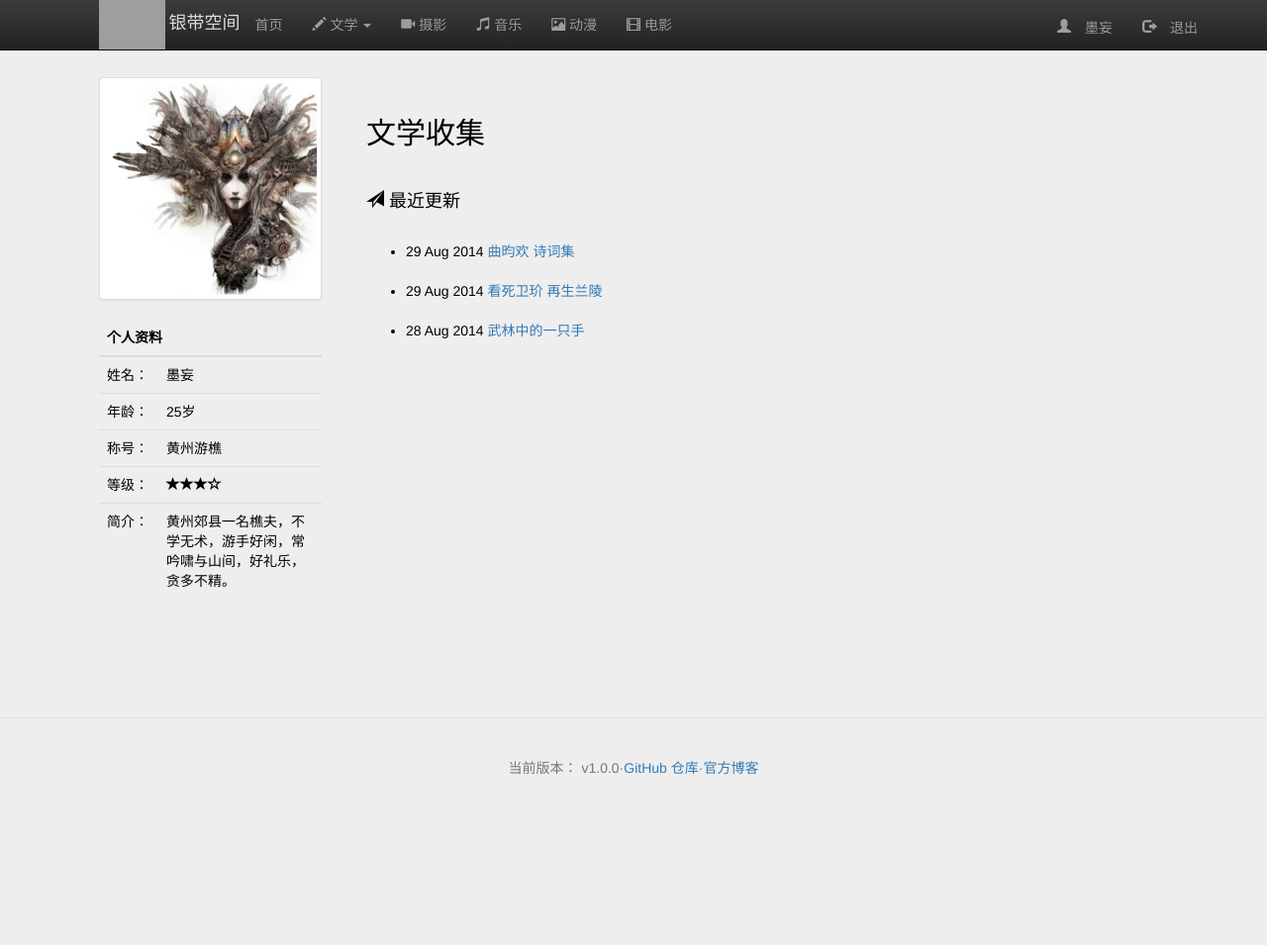
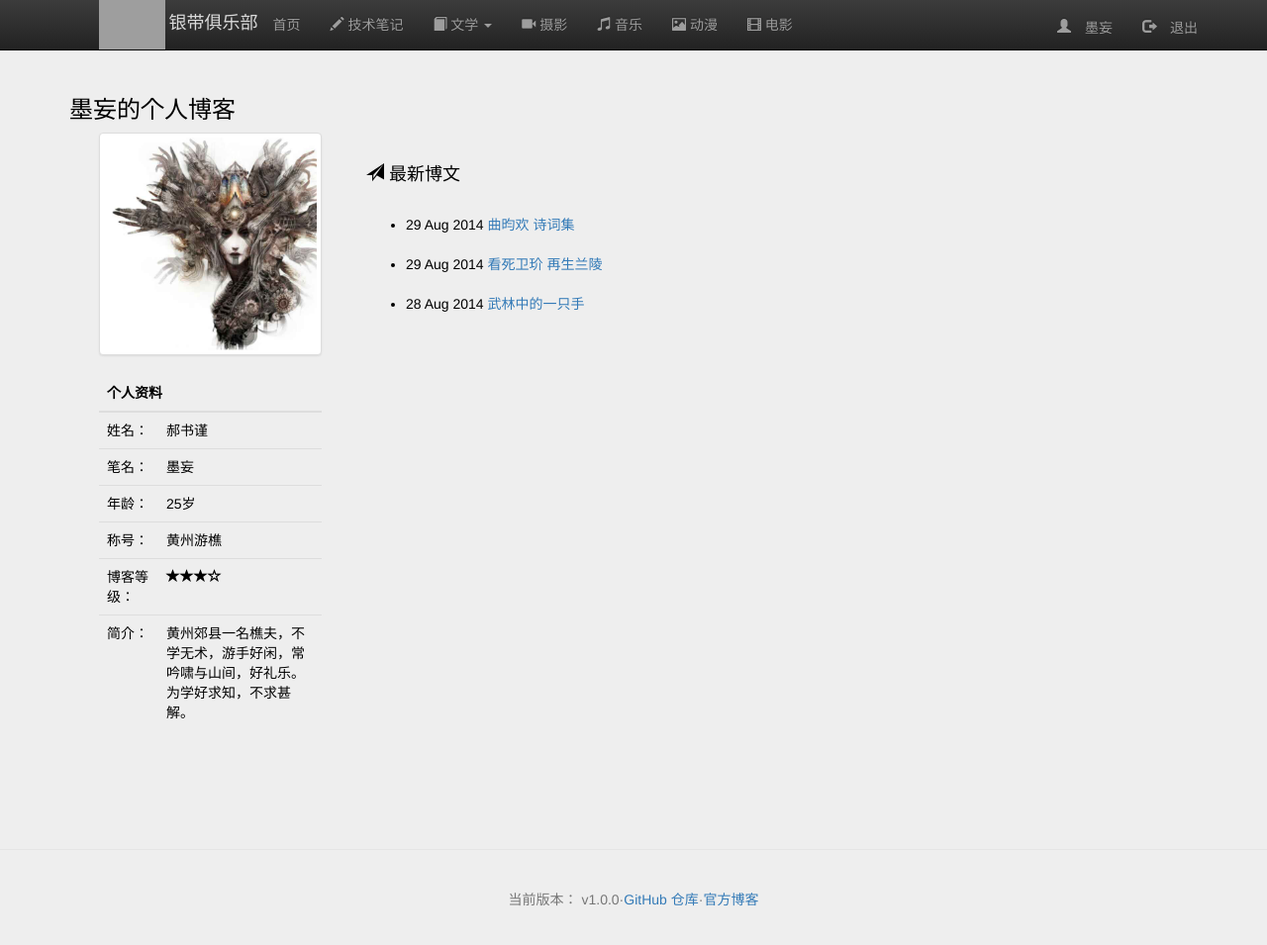
Before and after one commit to BravenHao/blog.indite.club, a Jekyll site: the page built from index.html, in a window 1280 px wide and 1012 px high. Shown: the top 955 px of the window at 99% size. Built offline with Jekyll 4.4.1, drawn with Linux system fonts in a browser that asks for light colours; nearby versions of some CDN libraries; comment, search, counter and statistics services are not loaded; grey boxes are pictures that could not be loaded.

Commit message:
new update

```diff
--- a/_includes/banner.html
+++ b/_includes/banner.html
@@ -1,17 +1,19 @@
 <header role="banner" class="navbar navbar-inverse navbar-fixed-top bs-docs-nav">
 	<div class="navbar-header" style="margin-left:100px;">
 		<a href="http://www.indite.club/" target="_blank" title="银带空间"><img src="/resources/images/logo.png" height="50px"></a>
-		<span style="color:rgb(219, 219, 219);;font-size: 18px;height: 50px;line-height: 20px;">银带空间</span>
+		<span style="color:rgb(219, 219, 219);;font-size: 18px;height: 50px;line-height: 20px;">银带俱乐部 </span>
 			</div>
 	<div class="container bs-docs-container">
 		<nav role="navigation" class="collapse navbar-collapse bs-navbar-collapse">
 						<ul class="nav navbar-nav" style="float: left;">
 							<li ><a  href="http://blog.indite.club/">首页</a>
 									</li>
-							<li class="dropdown"><a data-toggle="dropdown" href="#"><span class="glyphicon glyphicon-pencil"></span> 文学 <span class="caret"></span></a>
+							<li ><a  href="http://blog.indite.club/"><span class="glyphicon glyphicon-pencil"></span> 技术笔记</a></li>
+							<li class="dropdown"><a data-toggle="dropdown" href="#"><span class="glyphicon glyphicon-book"></span> 文学 <span class="caret"></span></a>
 								<ul class="dropdown-menu">
+									<li ><a href="/article">诗词</a></li>
+									<li ><a href="/article">小说</a></li>
 									<li ><a href="/article">散文</a></li>
-									<li ><a href="/article">小说</a></li>
 								</ul>
 							</li>
 							<li ><a  href="http://blog.indite.club/"><span class="glyphicon glyphicon-facetime-video"></span> 摄影</a></li>
--- a/_layouts/default.html
+++ b/_layouts/default.html
@@ -7,6 +7,7 @@
 <body class="jumbotron">
 {% include banner.html %}
 <div class="container" style="margin-top:30px;">
+	<h3>墨妄的个人博客</h3>
 	<div class="col-md-3">
 		<div class="col-xs-12 col-md-12">
 		    <a href="#" class="thumbnail">
@@ -15,11 +16,12 @@
 		    <table class="table table-hover">
 			  	<thead><tr><th colspan="2">个人资料</th></tr></thead>
 			  	<tbody>
-			  		<tr><td  width="60px">姓名：</td><td>墨妄</td></tr>
+			  		<tr><td  width="60px">姓名：</td><td>郝书谨</td></tr>
+					<tr><td>笔名：</td><td>墨妄</td></tr>
 			  		<tr><td>年龄：</td><td>25岁</td></tr>
 			  		<tr><td>称号：</td><td>黄州游樵</td></tr>
-			  		<tr><td>等级：</td><td><span class="glyphicon glyphicon-star"></span><span class="glyphicon glyphicon-star"></span><span class="glyphicon glyphicon-star"></span><span class="glyphicon glyphicon-star-empty"></span></td></tr>
-			  		<tr><td>简介：</td><td style="word-wrap: break-word;">黄州郊县一名樵夫，不学无术，游手好闲，常吟啸与山间，好礼乐，贪多不精。</td></tr>
+			  		<tr><td>博客等级：</td><td><span class="glyphicon glyphicon-star"></span><span class="glyphicon glyphicon-star"></span><span class="glyphicon glyphicon-star"></span><span class="glyphicon glyphicon-star-empty"></span></td></tr>
+			  		<tr><td>简介：</td><td style="word-wrap: break-word;">黄州郊县一名樵夫，不学无术，游手好闲，常吟啸与山间，好礼乐。为学好求知，不求甚解。</td></tr>
 			  	</tbody>
 			</table>
 		  </div>
--- a/index.html
+++ b/index.html
@@ -1,10 +1,9 @@
 ---
 layout: default
-title: 文学收集
+title: 墨妄的博客
 ---
 
-	　　<h2>{{ page.title }}</h2>
-	　　<h4><span class="glyphicon glyphicon-send"></span> 最近更新</h4>
+	　　<h4><span class="glyphicon glyphicon-send"></span> 最新博文</h4>
 	    <ul>
 	　　　　{% for post in site.posts %}
 	　　　　　　<li>{{ post.date | date_to_string }} <a href="{{ site.baseurl }}{{ post.url }}">{{ post.title }}</a></li>
```
